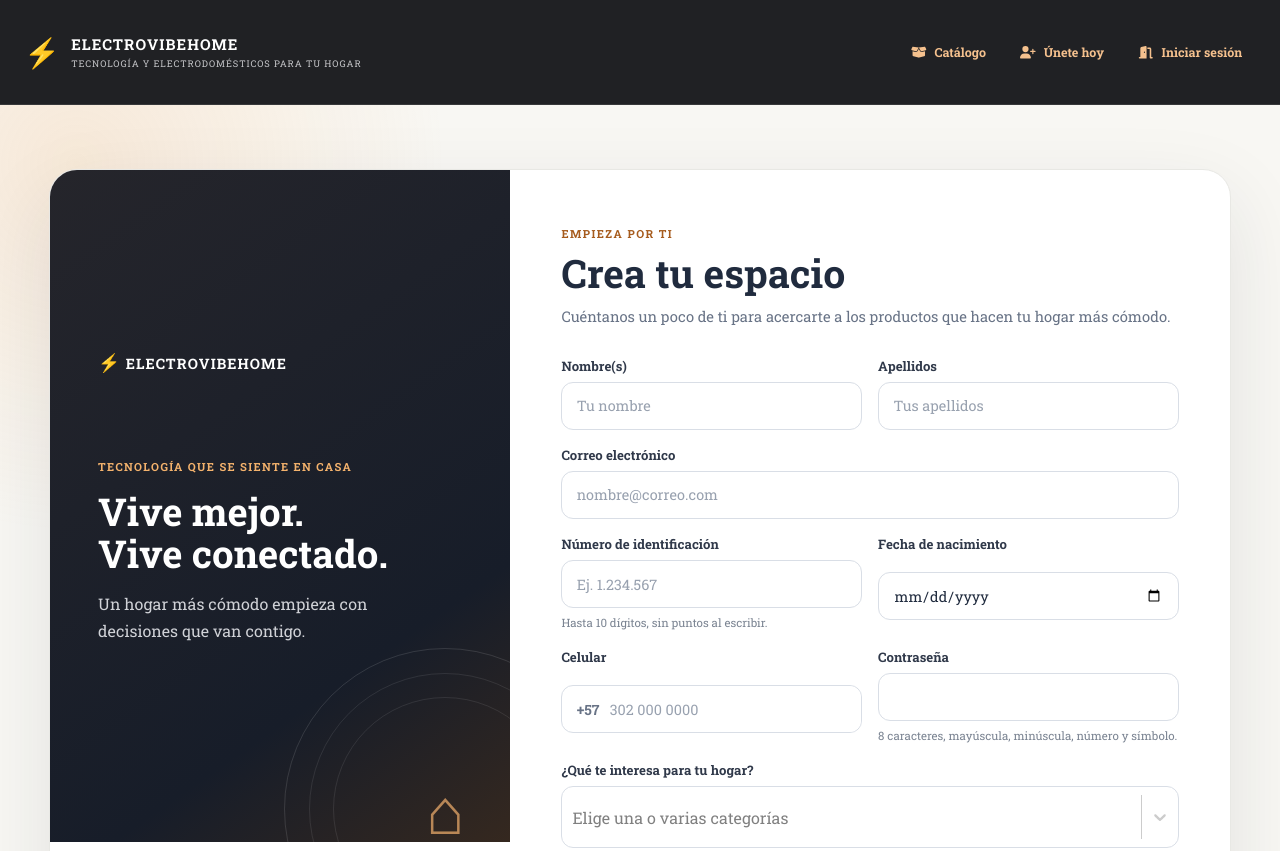
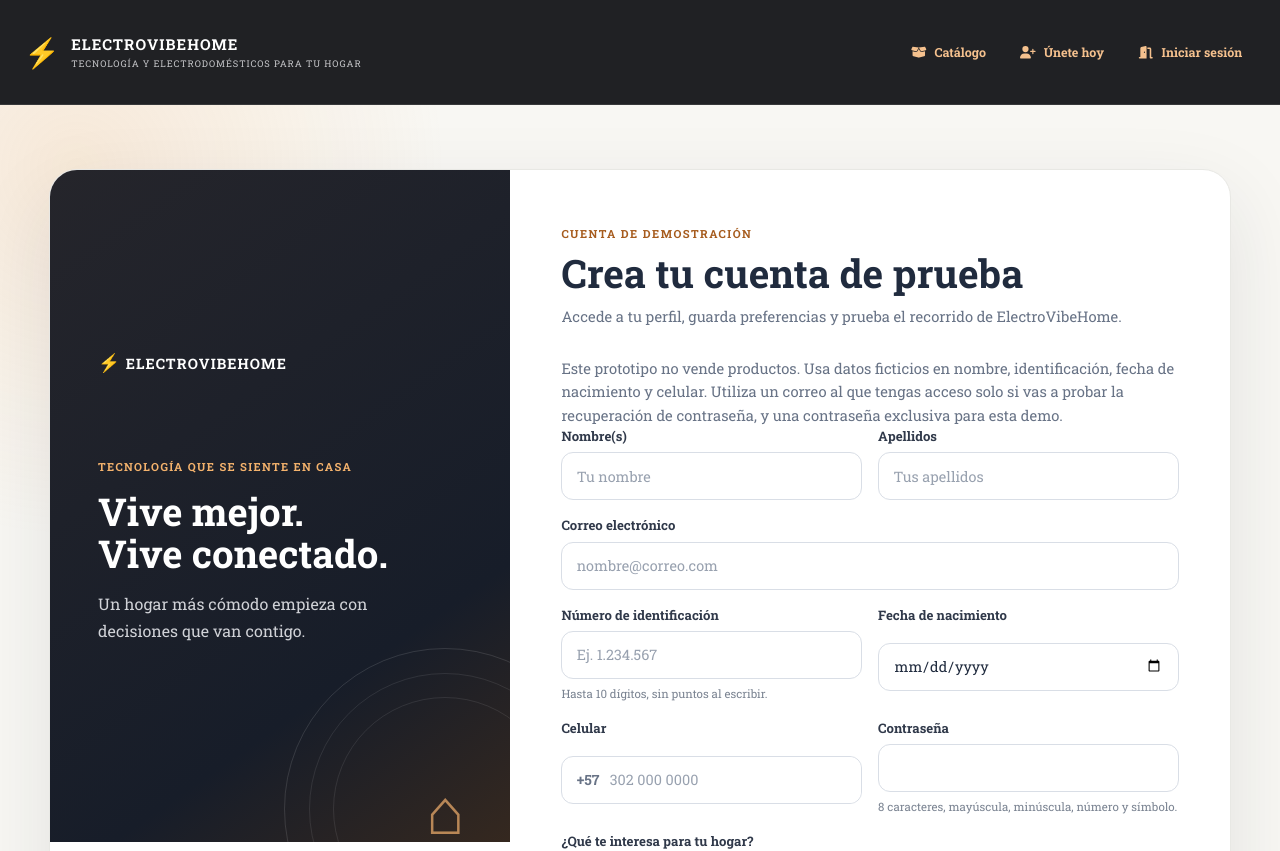
Before and after one commit to sro2005/my-app, a React (Vite) app: page /register in a window 1280 px wide. Shown: the top 851 px of the page. Built offline with nearby package versions, Linux system fonts and the light colour scheme.

Commit message:
content: clarify demo registration and minimize personal data

```diff
--- a/src/components/RegistroCliente.jsx
+++ b/src/components/RegistroCliente.jsx
@@ -175,7 +175,8 @@ const RegistroCliente = () => {
   };
 
   return (
-    <FormPage eyebrow="EMPIEZA POR TI" title="Crea tu espacio" description="Cuéntanos un poco de ti para acercarte a los productos que hacen tu hogar más cómodo.">
+    <FormPage eyebrow="CUENTA DE DEMOSTRACIÓN" title="Crea tu cuenta de prueba" description="Accede a tu perfil, guarda preferencias y prueba el recorrido de ElectroVibeHome.">
+    <p className="evh-form-hint" role="note">Este prototipo no vende productos. Usa datos ficticios en nombre, identificación, fecha de nacimiento y celular. Utiliza un correo al que tengas acceso solo si vas a probar la recuperación de contraseña, y una contraseña exclusiva para esta demo.</p>
     <form className="evh-form evh-register-form" onSubmit={handleSubmit}>
       <div className="evh-form-grid">
         <div className="evh-form-field">
@@ -219,7 +220,6 @@ const RegistroCliente = () => {
       <button className="evh-form-submit" type="submit" disabled={loading}>
         {loading ? 'Creando tu cuenta…' : 'Crear mi cuenta'}
       </button>
-      {loading && <div className="evh-form-feedback" role="status">Preparando tu espacio…</div>}
       {error && <div className="evh-form-feedback is-error" role="alert">{error}</div>}
       {successMessage && <div className="evh-form-feedback is-success" role="status">{successMessage}</div>}
     </form>
```
